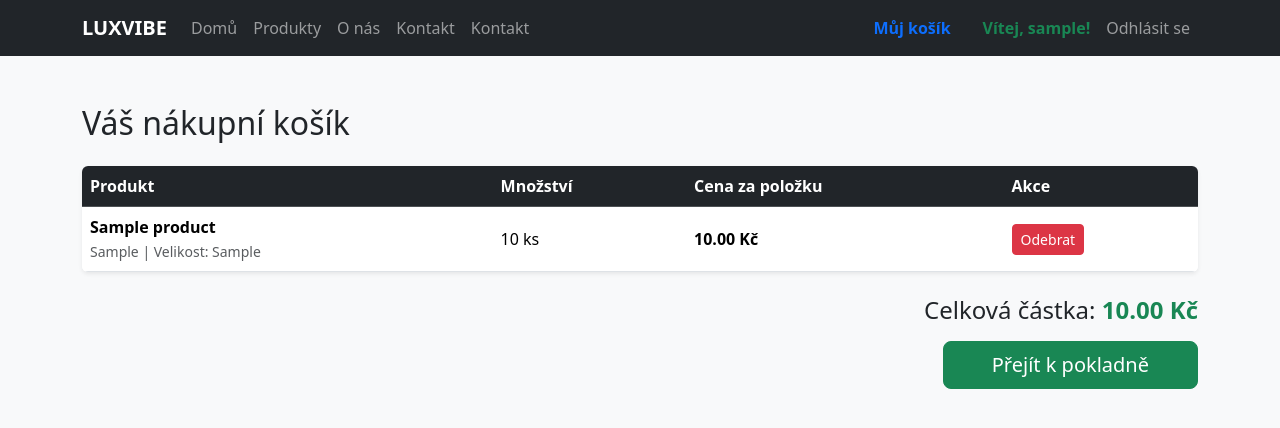
After one commit to TadeasHajekk/LuxVibe, a Django app: page /kosik/ in a window 1280 px wide. The commit adds this page. Shown: the top 428 px of the page. Run offline with Django 5.2, Linux system fonts and the light colour scheme; a user stored in the database is signed in; tables that the repository leaves empty hold one stand-in row (values such as "Sample post").

Commit message:
hotove prihlaseni register a kosik

```diff
--- a/LuxVibe/exitems/models.py
+++ b/LuxVibe/exitems/models.py
@@ -6,14 +6,18 @@
 #   * Remove `managed = False` lines if you wish to allow Django to create, modify, and delete the table
 # Feel free to rename the models, but don't rename db_table values or field names.
 from django.db import models
+from django.contrib.auth.models import User
 
 
 class Orders(models.Model):
-    user = models.ForeignKey('Users', models.DO_NOTHING, blank=True, null=True)
-    product = models.ForeignKey('Products', models.DO_NOTHING, blank=True, null=True)
-    quantity = models.IntegerField()
+    # Propojení na přihlášeného uživatele z Djanga
+    user = models.ForeignKey(User, on_delete=models.CASCADE)
+    # Propojení na produkt
+    product = models.ForeignKey('Products', on_delete=models.CASCADE)
+
+    quantity = models.IntegerField(default=1)
     total_price = models.DecimalField(max_digits=10, decimal_places=2)
-    created_at = models.DateTimeField(blank=True, null=True)
+    created_at = models.DateTimeField(auto_now_add=True)
 
     class Meta:
         managed = False
--- /dev/null
+++ b/LuxVibe/exitems/templates/exitems/cart.html
@@ -0,0 +1,46 @@
+{% extends 'exitems/layout.html' %}
+
+{% block content %}
+    <div class="mt-5">
+        <h2 class="mb-4">Váš nákupní košík</h2>
+
+        {% if polozky %}
+            <div class="table-responsive shadow-sm rounded">
+                <table class="table table-hover align-middle bg-white mb-0">
+                    <thead class="table-dark">
+                        <tr>
+                            <th>Produkt</th>
+                            <th>Množství</th>
+                            <th>Cena za položku</th>
+                            <th>Akce</th> </tr>
+                        </tr>
+                    </thead>
+                    <tbody>
+                        {% for polozka in polozky %}
+                            <tr>
+                                <td>
+                                    <strong>{{ polozka.product.name }}</strong><br>
+                                    <small class="text-muted">{{ polozka.product.brand }} | Velikost: {{ polozka.product.size }}</small>
+                                </td>
+                                <td>{{ polozka.quantity }} ks</td>
+                                <td class="fw-bold">{{ polozka.total_price }} Kč</td>
+                                <td>
+                                <a href="{% url 'remove_from_cart' polozka.id %}" class="btn btn-danger btn-sm">Odebrat</a>
+                                </td>
+                            </tr>
+                        {% endfor %}
+                    </tbody>
+                </table>
+            </div>
+
+            <div class="text-end mt-4">
+                <h4>Celková částka: <span class="text-success fw-bold">{{ celkova_cena }} Kč</span></h4>
+                <a href="#" class="btn btn-success btn-lg mt-2 px-5">Přejít k pokladně</a>
+            </div>
+        {% else %}
+            <div class="alert alert-warning fs-5">
+                Váš košík je zatím prázdný. <a href="{% url 'products' %}" class="alert-link">Zpět na nabídku</a>
+            </div>
+        {% endif %}
+    </div>
+{% endblock %}
--- a/LuxVibe/exitems/templates/exitems/detail.html
+++ b/LuxVibe/exitems/templates/exitems/detail.html
@@ -26,6 +26,7 @@
             <h3 class="text-success fw-bold my-4">{{ produkt.price }} Kč</h3>
 
             <!-- Simulace vložení do košíku -->
+             <a href="{% url 'add_to_cart' produkt.id %}" class="btn btn-primary btn-lg w-100 mb-2">Přidat do košíku</a>
             <a href="{% url 'products' %}" class="btn btn-dark btn-lg w-100">Zpět na nabídku</a>
         </div>
     </div>
--- a/LuxVibe/exitems/templates/exitems/layout.html
+++ b/LuxVibe/exitems/templates/exitems/layout.html
@@ -18,10 +18,18 @@
                     <li class="nav-item"><a class="nav-link" href="{% url 'products' %}">Produkty</a></li>
                     <li class="nav-item"><a class="nav-link" href="{% url 'about' %}">O nás</a></li>
                     <li class="nav-item"><a class="nav-link" href="{% url 'contact' %}">Kontakt</a></li>
+                    <li class="nav-item"><a class="nav-link" href="{% url 'cart' %}">Kontakt</a></li>
+
                 </ul>
                 <ul class="navbar-nav">
-                    <li class="nav-item"><a class="nav-link" href="{% url 'login' %}">Přihlášení / Registrace</a></li>
-                </ul>
+    {% if user.is_authenticated %}
+        <li class="nav-item me-3"><a class="nav-link fw-bold text-primary" href="{% url 'cart' %}">Můj košík</a></li>
+        <li class="nav-item"><a class="nav-link text-success fw-bold" href="#">Vítej, {{ user.username }}!</a></li>
+        <li class="nav-item"><a class="nav-link" href="{% url 'logout' %}">Odhlásit se</a></li>
+    {% else %}
+        <li class="nav-item"><a class="nav-link" href="{% url 'login' %}">Přihlášení / Registrace</a></li>
+    {% endif %}
+</ul>
             </div>
         </div>
     </nav>
--- a/LuxVibe/exitems/urls.py
+++ b/LuxVibe/exitems/urls.py
@@ -8,4 +8,10 @@ urlpatterns = [
     path('kontakt/', views.contact, name='contact'),
     path('prihlaseni/', views.login_view, name='login'),
     path('produkt/<int:product_id>/', views.product_detail, name='product_detail'),
+    path('prihlaseni/', views.login_view, name='login'),
+    path('registrace/', views.register_view, name='register'),
+    path('odhlaseni/', views.logout_view, name='logout'),
+    path('pridat-do-kosiku/<int:product_id>/', views.add_to_cart, name='add_to_cart'),
+    path('kosik/', views.cart_view, name='cart'),
+    path('odebrat/<int:order_id>/', views.remove_from_cart, name='remove_from_cart'),
 ]
--- a/LuxVibe/exitems/views.py
+++ b/LuxVibe/exitems/views.py
@@ -1,5 +1,9 @@
 from django.shortcuts import render, get_object_or_404
-from .models import Products
+from .models import Products, Orders
+from django.shortcuts import render, get_object_or_404, redirect
+from django.contrib.auth import login, logout
+from django.contrib.auth.forms import UserCreationForm, AuthenticationForm
+from django.contrib.auth.decorators import login_required
 
 # 1. Nová úvodní stránka (Domů)
 def home(request):
@@ -19,10 +23,83 @@ def contact(request):
     return render(request, 'exitems/contact.html')
 
 # 5. Přihlášení / Registrace
+# --- PŘIHLAŠOVÁNÍ A REGISTRACE ---
+
+def register_view(request):
+    if request.method == 'POST':
+        form = UserCreationForm(request.POST)
+        if form.is_valid():
+            user = form.save()          # Uloží nového uživatele do databáze
+            login(request, user)        # Rovnou ho přihlásí
+            return redirect('home')     # Přesměruje ho na hlavní stránku
+    else:
+        form = UserCreationForm()
+
+    return render(request, 'exitems/register.html', {'form': form})
+
 def login_view(request):
-    return render(request, 'exitems/login.html')
+    if request.method == 'POST':
+        form = AuthenticationForm(data=request.POST)
+        if form.is_valid():
+            user = form.get_user()      # Získá ověřeného uživatele
+            login(request, user)        # Přihlásí ho
+            return redirect('home')
+    else:
+        form = AuthenticationForm()
+
+    return render(request, 'exitems/login.html', {'form': form})
+
+def logout_view(request):
+    logout(request)                     # Odhlásí uživatele
+    return redirect('home')
 
 # 6. Detail produktu
 def product_detail(request, product_id):
     produkt = get_object_or_404(Products, id=product_id)
     return render(request, 'exitems/detail.html', {'produkt': produkt})
+
+# --- KOŠÍK ---
+
+@login_required(login_url='/prihlaseni/')
+def add_to_cart(request, product_id):
+    produkt = get_object_or_404(Products, id=product_id)
+
+    # Zkontrolujeme, jestli už uživatel tento produkt v košíku má
+    objednavka, vytvoreno = Orders.objects.get_or_create(
+        user=request.user,
+        product=produkt,
+        defaults={'quantity': 1, 'total_price': produkt.price}
+    )
+
+    # Pokud ho už v košíku má, jen mu zvýšíme počet kusů a přepočítáme cenu
+    if not vytvoreno:
+        objednavka.quantity += 1
+        objednavka.total_price += produkt.price
+        objednavka.save()
+
+    return redirect('cart')
+
+@login_required(login_url='/prihlaseni/')
+def cart_view(request):
+    # Vytáhneme z databáze jen ty objednávky (položky), které patří aktuálnímu uživateli
+    polozky_v_kosiku = Orders.objects.filter(user=request.user)
+
+    # Spočítáme celkovou hodnotu nákupu
+    celkova_cena = sum(polozka.total_price for polozka in polozky_v_kosiku)
+
+    return render(request, 'exitems/cart.html', {
+        'polozky': polozky_v_kosiku,
+        'celkova_cena': celkova_cena
+    })
+
+@login_required(login_url='/prihlaseni/')
+def remove_from_cart(request, order_id):
+    # Najdeme konkrétní položku v košíku (Orders) podle jejího ID.
+    # Zároveň ověříme, že patří aktuálně přihlášenému uživateli, aby nikdo nemohl mazat cizí košíky.
+    polozka = get_object_or_404(Orders, id=order_id, user=request.user)
+
+    # Položku smažeme
+    polozka.delete()
+
+    # Přesměrujeme uživatele zpět do košíku
+    return redirect('cart')
```
Also changed, not shown: LuxVibe/exitems/templates/exitems/login.html (+14 -11 lines), LuxVibe/exitems/templates/exitems/register.html (added, +25 -0 lines).
